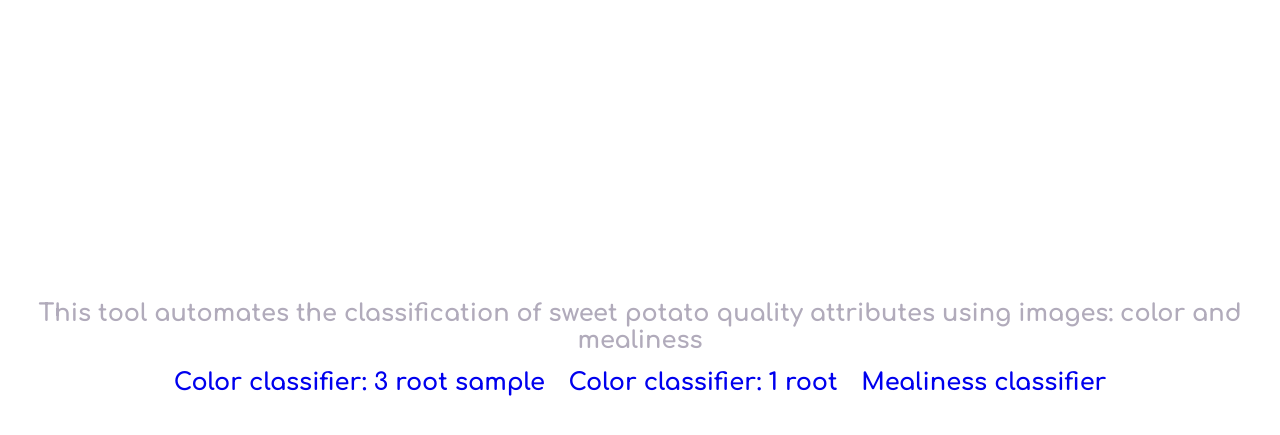
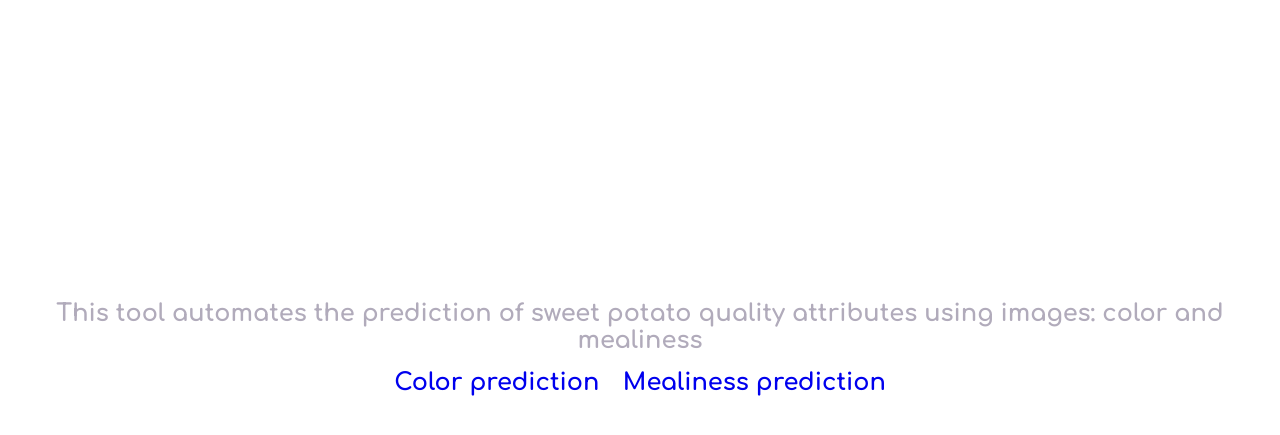
Before and after one commit to AI-Lab-Makerere/Digi-Eye-Tools, a Django app: page / in a window 1280 px wide. Shown: the top 435 px of the page. Run offline with Django 3.2, Linux system fonts and the light colour scheme.

Commit message:
update tool download module

```diff
--- a/media/pattern_csv/127.0.0.1:8000.csv
+++ b/media/pattern_csv/127.0.0.1:8000.csv
@@ -1 +1,2 @@
 Image Name,Prediction type,Root Score,Date
+bulindi__NASPOT_10_O_CC_20_12_2021_15_55_45.PNG,Mealiness evalution,4.6606245,2022-10-31 08:33:16.668750
--- a/pattern/templates/pattern/landing.html
+++ b/pattern/templates/pattern/landing.html
@@ -17,17 +17,17 @@
       <div class="content-wrapper">
         <h1>Welcome to the Sweet-potato project</h1>
         <br>
-        <p>This tool automates the classification of sweet potato quality attributes using images: color and mealiness</p>
+        <p>This tool automates the prediction of sweet potato quality attributes using images: color and mealiness</p>
         <p>
           <a href="http://127.0.0.1:8000/pattern">
-            Color classifier: 3 root sample
-          </a><span class="divider"> | </span>
+            Color prediction  </a>
+          <!-- <span class="divider"> | </span>
           <a href="http://127.0.0.1:8000/pattern/rgb">
             Color classifier: 1 root
-          </a>
+          </a> -->
           <span class="divider"> | </span>
           <a href="http://127.0.0.1:8000/pattern/mealiness">
-            Mealiness classifier
+            Mealiness prediction
           </a>
         </p>
         <br>
--- a/pattern/views.py
+++ b/pattern/views.py
@@ -35,11 +35,8 @@
 def mealiness_page(request):
     return render(request, "pattern/mealiness_index.html", {})
 
+# this works on 3 root samples for color prediction
 def upload_images(request):
-    fname = os.path.join('media/pattern_csv/', request.get_host()+".csv")
-    with open(fname, "w", newline="\n") as csvfile:
-        csvwriter = csv.writer(csvfile)
-        csvwriter.writerow(["Image Name", "Prediction type","Root Score", "Date"])
     if request.method == 'POST':
         # noinspection PyPep8Naming
         initialPreview = []
@@ -248,10 +245,6 @@
 
 
 def predict_mealiness(request):
-    fname = os.path.join('media/pattern_csv/', request.get_host()+".csv")
-    with open(fname, "w", newline="\n") as csvfile:
-        csvwriter = csv.writer(csvfile)
-        csvwriter.writerow(["Image Name", "Prediction type","Root Score", "Date"])
     if request.method == 'POST':
         # noinspection PyPep8Naming
         initialPreview = []
@@ -368,7 +361,7 @@
     try:
         my_file = open(path, "r")
         response = HttpResponse(my_file, content_type='text/csv')
-        response['Content-Disposition'] = 'attachment; filename= Pattern_analysis_results.csv'
+        response['Content-Disposition'] = 'attachment; filename= DigiEye_analysis_results.csv'
         return response
     except Exception as e:
         print(e)
```
Also changed, not shown: db.sqlite3, media/pattern_uploads/abi__NASPOT_11_CC_06_12_2021_16_51_46.PNG (added), media/pattern_uploads/abi__NASPOT_11_CC_06_12_2021_16_51_46_WIhNtKM.PNG (added), media/pattern_uploads/abi__S36_CC_06_12_2021_17_15_11.PNG (added), media/pattern_uploads/bulindi__D15_CC_20_12_2021_15_37_36.PNG (added), media/pattern_uploads/bulindi__D20_CC_20_12_2021_15_35_05.PNG (added), media/pattern_uploads/bulindi__D20_CC_20_12_2021_15_35_05_ZWlM6Jw.PNG (added), media/pattern_uploads/bulindi__EJUMULA_CC_20_12_2021_16_01_07.PNG (added), media/pattern_uploads/bulindi__NASPOT_10_O_CC_20_12_2021_15_55_45.PNG (added), 2 other files.
